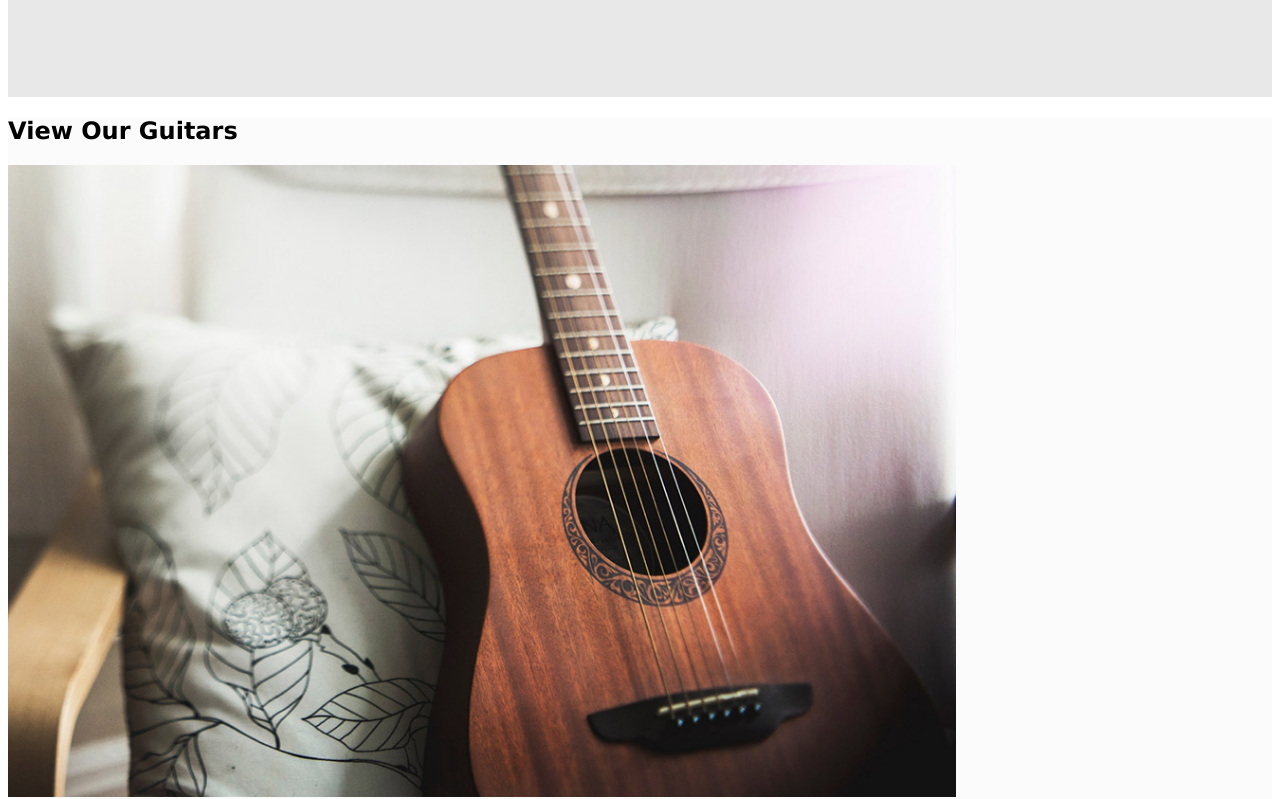
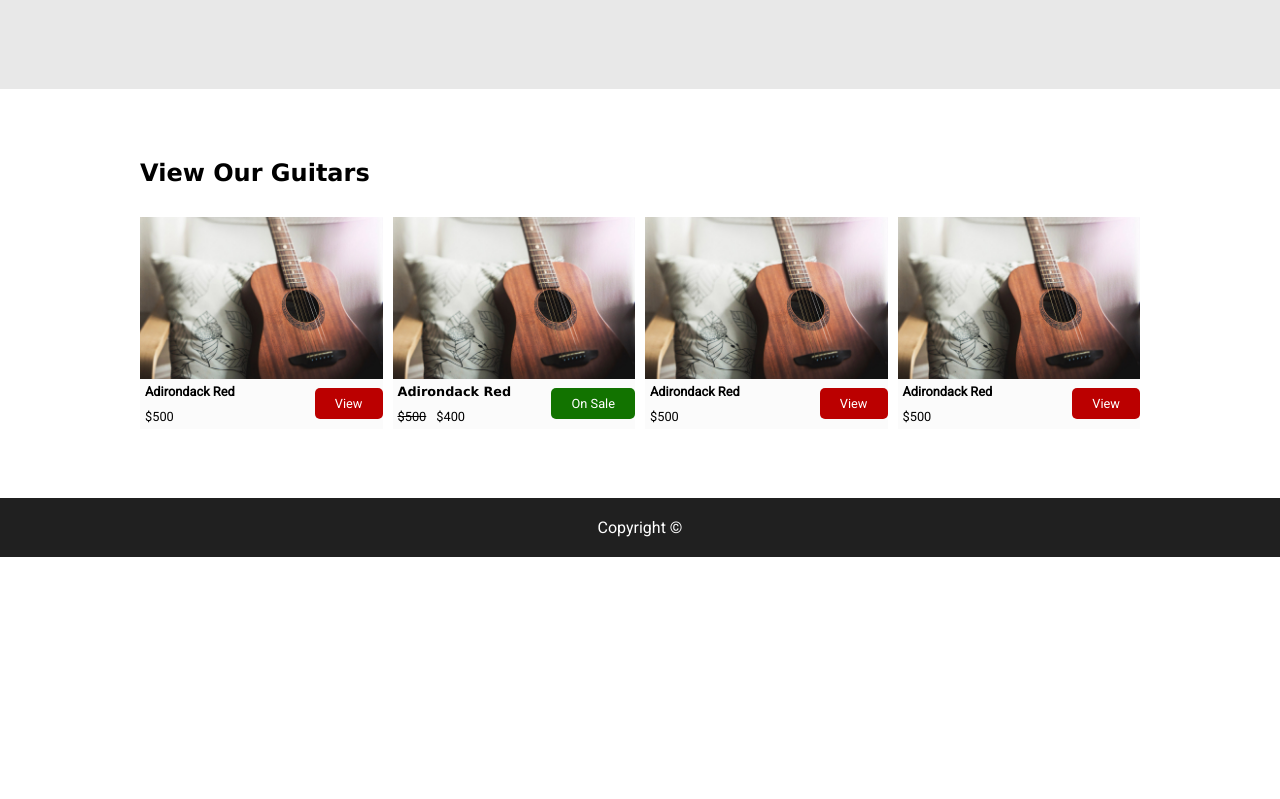
Before and after one commit to larstp/Guitar-Kings, a plain HTML site: page Guitar Kings/index.html in a window 1280 px wide. Shown: the part 1535-2334 px from the top of the page. After the commit the page ends 2092 px from the top, so only its background shows below. Drawn offline with Linux system fonts and the light colour scheme; a web font is replaced by a local one.

Commit message:
Completed module 3 lesson task 3. Grids are easier than flexbox at least -_-

```diff
--- a/Guitar Kings/css/styles.css
+++ b/Guitar Kings/css/styles.css
@@ -1,4 +1,4 @@
-/* Functional (top menu etc.) */
+/* Global */
 
 @font-face {
   font-family: "Boots And Spurs";
@@ -7,6 +7,10 @@
 
 body {
   font-family: "Roboto", "Segoe UI", Tahoma, Geneva, sans-serif;
+  margin: 0px;
+  min-height: 100vh;
+  display: grid;
+  grid-template-rows: auto 1fr auto;
 }
 
 h1,
@@ -68,20 +72,24 @@ a {
   background-color: #bb0000;
   color: white;
   font-size: 0.8em;
-  padding: 8px 30px 8px;
+  padding: 8px 20px 8px;
   border-radius: 5px;
+  max-width: 83.68px;
+  text-align: center;
 }
 
 .cta__sale {
   background-color: #127300;
   color: white;
   font-size: 0.8em;
-  padding: 8px 30px 8px;
+  padding: 8px 20px 8px;
   border-radius: 5px;
+  text-align: center;
 }
 
 footer {
   text-align: center;
+  padding: 20px;
 }
 
 /* Home Page */
@@ -144,13 +152,78 @@ footer {
   display: block;
 }
 
+.featured {
+  display: grid;
+  grid-template-columns: repeat(4, 1fr);
+  max-width: 1000px;
+  margin: 50px auto;
+  gap: 10px;
+}
+
+.featured h2 {
+  grid-column: -1/1;
+}
+
+.featured img {
+  width: 100%;
+}
+
+/* Products */
+
 .products {
   background-color: #fbfbfb;
+  display: grid;
+  grid-template-columns: 1fr auto;
+  align-items: center;
 }
 
 .products img {
-  height: auto;
-  max-width: 75%;
+  grid-column: -1/1;
+}
+
+.products h2,
+.products h3,
+.products p {
+  grid-column: 1;
+  font-size: 0.8em;
+  margin: 5px;
+}
+
+.products .cta__sale,
+.products .cta__view {
+  grid-column: 2;
+  grid-row: 2/4;
+}
+
+.products--sale {
+  display: flex;
+}
+
+.old-price {
+  text-decoration: line-through;
+}
+
+/* Guitar Page */
+
+.product-list {
+  background-color: #fbfbfb;
+  display: grid;
+  grid-template-columns: repeat(3, minmax(0, 1fr));
+  align-items: center;
+  gap: 20px;
+}
+
+.product-list h1 {
+  grid-column: -1/1;
+}
+
+.product-list img {
+  width: 100%;
+}
+
+.guitars {
+  max-width: 1000px;
+  margin: auto;
 }
 
 /* For the specific product page */
--- a/Guitar Kings/index.html
+++ b/Guitar Kings/index.html
@@ -80,41 +80,35 @@
           </div>
         </div>
       </section>
-      <section class="products">
+      <section class="featured">
         <h2>View Our Guitars</h2>
-        <section>
-          <div>
+        <div class="products">
           <img src="images/product.jpg" alt="Adirondack Red" />
           <h3>Adirondack Red</h3>
           <p>$500</p>
           <a href="products/adirondack-red.html" class="cta__view">View</a>
         </div>
-          <br />
-          <div>
-            <section>
-              <img src="images/product.jpg" alt="Adirondack Red" />
-              <h3>Adirondack Red</h3>
-              <p>$500</p>
-              <a href="products/adirondack-red.html" class="cta__sale"
-                >On Sale</a
-              >
-            </section>
+        <div class="products">
+          <img src="/images/product.jpg" alt="adirondack-red" />
+          <h2>Adirondack Red</h2>
+          <div class="products--sale">
+            <p class="old-price">$500</p>
+            <p>$400</p>
           </div>
-          <br />
-          <div>
+          <a href="products/adirondack-red.html" class="cta__sale">On Sale</a>
+        </div>
+        <div class="products">
           <img src="images/product.jpg" alt="Adirondack Red" />
           <h3>Adirondack Red</h3>
           <p>$500</p>
           <a href="products/adirondack-red.html" class="cta__view">View</a>
         </div>
-          <br />
-          <div>
+        <div class="products">
           <img src="images/product.jpg" alt="Adirondack Red" />
           <h3>Adirondack Red</h3>
           <p>$500</p>
           <a href="products/adirondack-red.html" class="cta__view">View</a>
         </div>
-        </section>
       </section>
     </main>
     <section>
```
Also changed, not shown: Guitar Kings/guitars.html (+16 -21 lines). Lines whose indentation alone changed are shown as unchanged.
